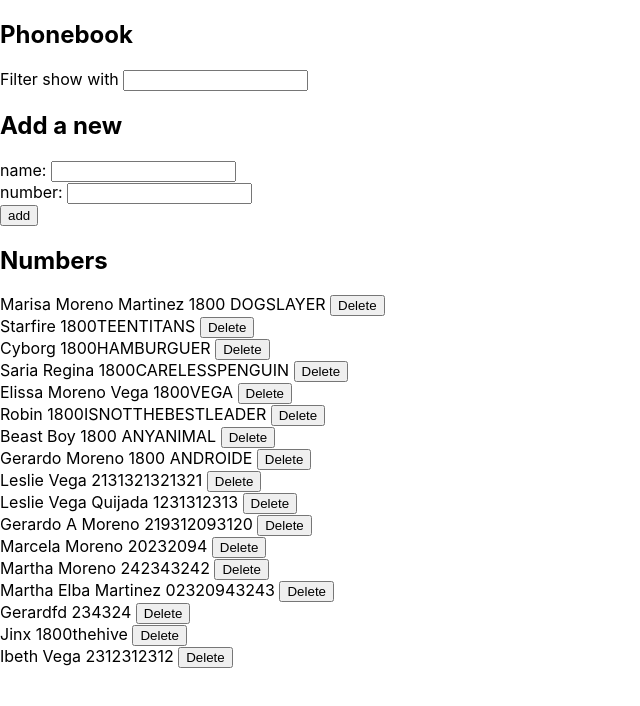
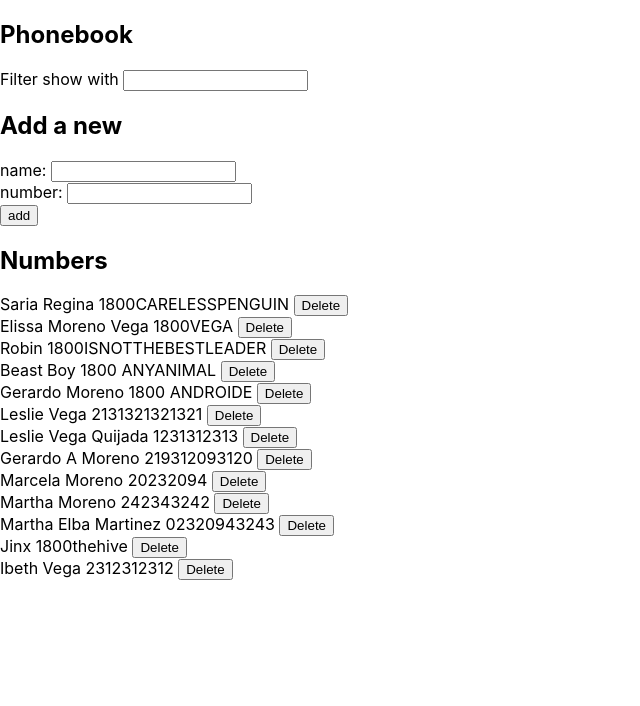
Before and after one commit to pandreuw/Part2, a React (Create React App) app in the folder phonebook/: page / in a window 1280 px wide. Shown: the top 706 px of the page, without its empty margins (0-640 px from the left). Built offline with nearby package versions, Linux system fonts and the light colour scheme; data requests are answered from the project's data file.

Commit message:
Step 12 completed

```diff
--- a/phonebook/db.json
+++ b/phonebook/db.json
@@ -1,20 +1,5 @@
 {
   "persons": [
-    {
-      "name": "Marisa Moreno Martinez",
-      "number": "1800 DOGSLAYER",
-      "id": 35
-    },
-    {
-      "name": "Starfire",
-      "number": "1800TEENTITANS",
-      "id": 57
-    },
-    {
-      "name": "Cyborg",
-      "number": "1800HAMBURGUER",
-      "id": 58
-    },
     {
       "name": "Saria Regina",
       "number": "1800CARELESSPENGUIN",
@@ -71,11 +56,6 @@
       "id": 70
     },
     {
-      "name": "Gerardfd",
-      "number": "234324",
-      "id": 71
-    },
-    {
       "name": "Jinx",
       "number": "1800thehive",
       "id": 72
--- a/phonebook/src/App.js
+++ b/phonebook/src/App.js
@@ -1,5 +1,4 @@
 import React, { useState, useEffect } from 'react'
-import axios from 'axios'
 import { ApplyFilter, FilterInput } from './components/ApplyFilter'
 import PersonForm from './components/PersonForm'
 import DisplayContacts from './components/DisplayContacts'
@@ -14,10 +13,8 @@ const App = () => {
   const [Filter, setFilter] = useState({ enabled: true, filter: '' })
   const [DisplayedPersons, setDisplayPersons] = useState([])
   const [ContactToDelete, setContactToDelete] = useState('')
-  const [AddedPersonMessage, setAddedPersonMessage] = useState('Message Initialization...')
-
-  const message = `The name "${newName}" was already added to the phonebook
-The field will be erased.`
+  const [errorMessage, setErrorMessage] = useState('some error happened...')
+  const [errorStyle, setErrorStyle]=useState('error')
 
   const DeleteContactMessage = `Delete ${ContactToDelete}?`
 
@@ -30,11 +27,12 @@ The field will be erased.`
         console.log('promise fulfilled **getAll**')
         setPersons(response)
         setDisplayPersons(response)
-        setAddedPersonMessage(
+        setErrorStyle('error')
+        setErrorMessage(
           `${newName}`
         )
         setTimeout(() => {
-          setAddedPersonMessage(null)
+          setErrorMessage(null)
         }, 1)
       })
   }, [])
@@ -75,11 +73,12 @@ old number with a new one?`);
           setNewNumber('')
           setFilter({ enabled: true, filter: '' })
           setDisplayPersons(persons.concat(response))
-          setAddedPersonMessage(
+          setErrorStyle('nonerror')
+          setErrorMessage(
             `Added ${newName}`
           )
           setTimeout(() => {
-            setAddedPersonMessage(null)
+            setErrorMessage(null)
           }, 5000)
         })
 
@@ -109,6 +108,22 @@ old number with a new one?`);
           setFilter({ enabled: false, filter: '' })
           setPersons(objectToPass)
           setDisplayPersons(objectToPass)
+          setErrorStyle('nonerror')
+          setErrorMessage(
+            `Contact '${contactinfo.name}' removed from server`
+          )
+          setTimeout(() => {
+            setErrorMessage(null)
+          }, 5000)
+        })
+        .catch(error => {
+          setErrorStyle('error')
+          setErrorMessage(
+            `Contact '${contactinfo.name}' was already removed from server`
+          )
+          setTimeout(() => {
+            setErrorMessage(null)
+          }, 5000)
         })
     }
   }
@@ -135,7 +150,7 @@ old number with a new one?`);
   return (
     <div>
       <h2>Phonebook</h2>
-      <Notification message={AddedPersonMessage} />
+      <Notification style={errorStyle} message={errorMessage} />
       <FilterInput filter={Filter} callOnChange={handleFilterChange} />
       <h2>Add a new</h2>
       <PersonForm calladdContact={addContact} callPersonchange={handlePersonsChange} defaultPerson={newName} callNumberchange={handleNumberChange} defaultNumber={newNumber} />
--- a/phonebook/src/components/Notification.js
+++ b/phonebook/src/components/Notification.js
@@ -1,12 +1,12 @@
 import React from 'react'
 
-const Notification = ({ message }) => {
+const Notification = ({style, message }) => {
     if (message === null) {
       return null
     }
 
     return (
-      <div className='notification'>
+      <div className={style}>
         {message}
       </div>
     )
--- a/phonebook/src/index.css
+++ b/phonebook/src/index.css
@@ -13,7 +13,7 @@ code {
 }
 
 
-.notification {
+.nonerror {
   color: green;
   background: lightgrey;
   font-size: 20px;
@@ -22,3 +22,13 @@ code {
   padding: 10px;
   margin-bottom: 10px;
 }
+
+.error {
+  color: red;
+  background: lightgrey;
+  font-size: 20px;
+  border-style: solid;
+  border-radius: 5px;
+  padding: 10px;
+  margin-bottom: 10px;
+}
```
